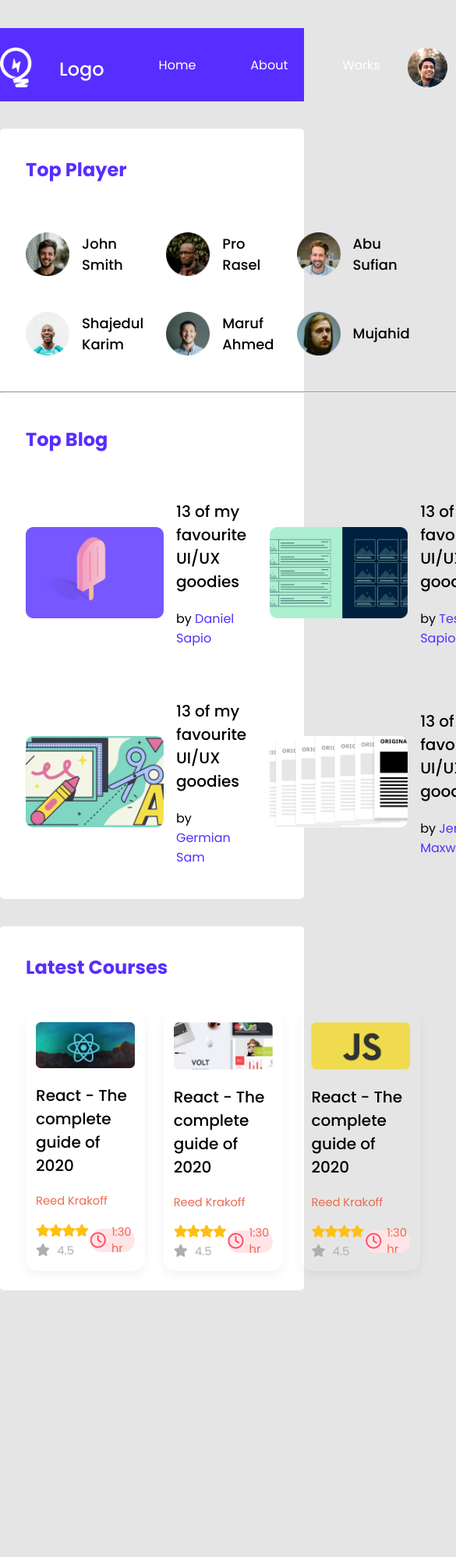
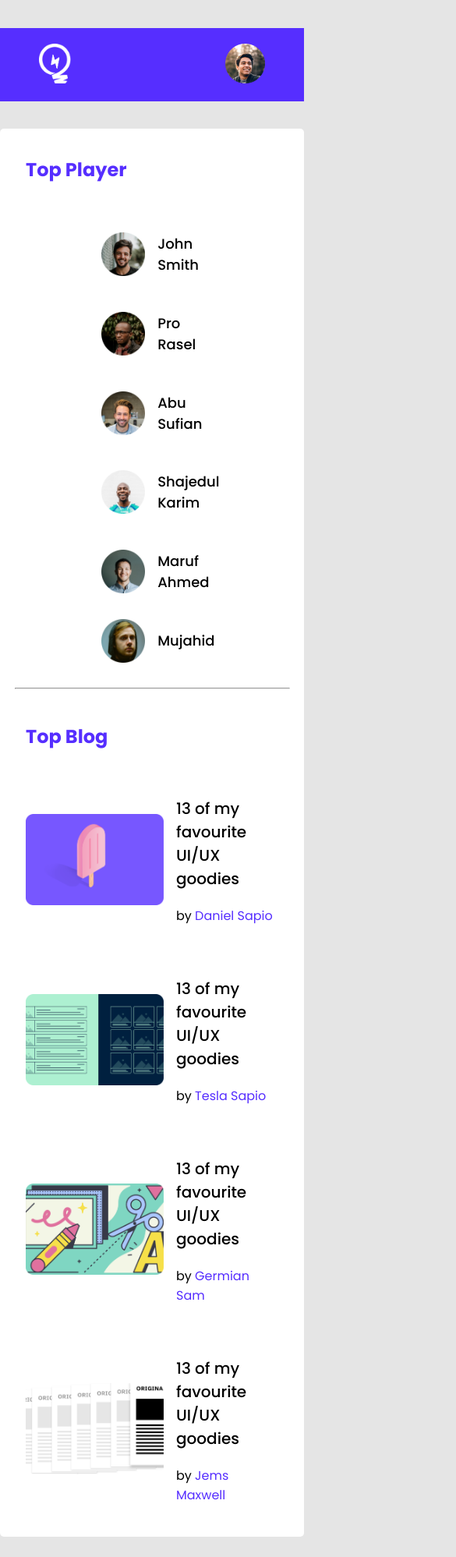
Before and after one commit to miraphero/leader_board, a plain HTML site: page index.html in a window 390 px wide. Shown: the top 1997 px of the page at 78% size, 585 px wide, since content can reach past the window. Before the commit the page ends 1681 px from the top, so only its background shows below. Drawn offline with Linux system fonts and the light colour scheme.

Commit message:
added responsiveness for mobile, tablet & desktop devices

```diff
--- a/style.css
+++ b/style.css
@@ -142,7 +142,7 @@ h3{
 width: 100%;
 }
 .course{
-    width: 252.42px;
+    width: 230.42px;
     display: flex;
     flex-direction: column;
     text-align: left;
@@ -192,5 +192,51 @@ width: 100%;
     color: #AEAEAE;
 }
 .course-container{
-    display: flex;
+    display:grid;
+    grid-template-columns: repeat(3, 1fr);
+    grid-row-gap: 20px;
+    grid-column-gap: 5px;
 }
+
+
+/* responsiveness */
+
+ @media screen and (max-width:576px){
+  .player{
+    width: 40%;
+    margin: 0 auto;
+ }
+    .player-container, .blog-container, .course-container{
+        grid-template-columns: repeat(1, 1fr);
+    }
+
+    .course, .blog{
+        margin: 0 auto;
+    }
+
+    hr{
+        width: 90%;
+    }
+    .nav-icon{
+        display: none;
+    }
+    nav span{
+        justify-content: space-evenly;
+    }
+    nav img{
+        padding: 20px 50px;
+    }
+ }
+
+ @media screen and (min-width:577px) and (max-width:768px){
+    .player-container{
+        grid-template-columns: repeat(2, 1fr);
+    }
+    hr{
+        width: 90%;
+    }
+    .course-container{
+        grid-template-columns: repeat(2, 1fr);
+    }
+
+ }
```
